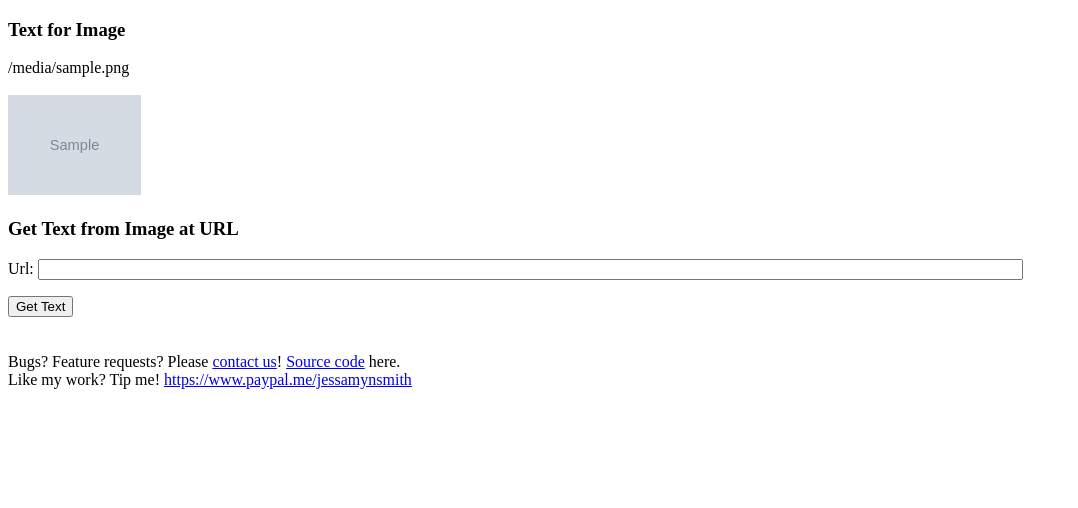
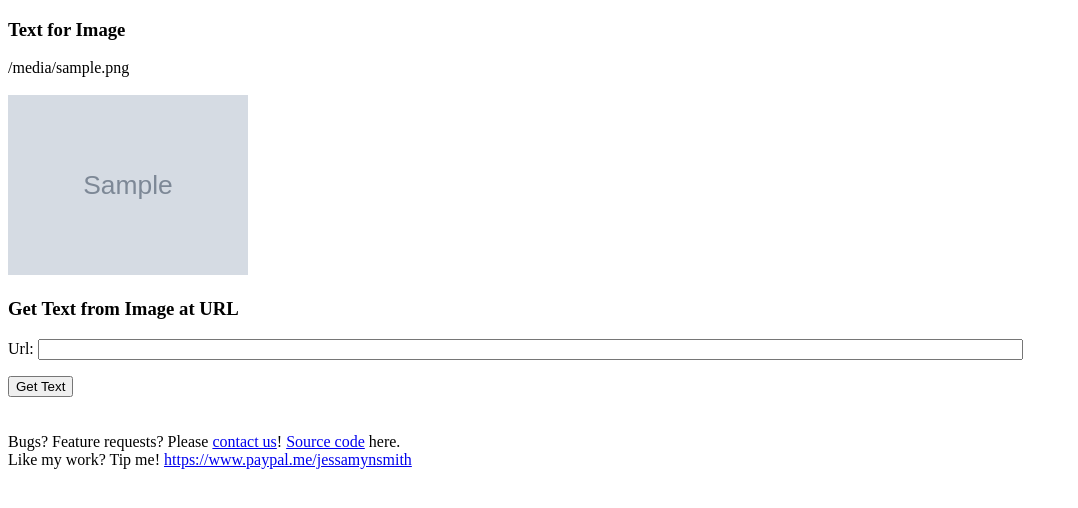
Before and after one commit to jessamynsmith/image-to-text-server, a Django app: template ocr/templates/ocr/ocr_url_view.html in a window 1280 px wide. Shown: the top 508 px of the page, without its empty margins (0-1078 px from the left). Run offline with Django 3.2, Linux system fonts and the light colour scheme; tables that the repository leaves empty hold one stand-in row (values such as "Sample post"); the template is opened without the code that fills it: values that come from a table or form of the project are taken from there, most other values are stand-ins (such as "Sample title", 1, 10 or a date in 2020); grey boxes marked "Sample" are stand-in pictures.

Commit message:
Made image on url page a little bigger

```diff
--- a/ocr/templates/ocr/ocr_url_view.html
+++ b/ocr/templates/ocr/ocr_url_view.html
@@ -11,7 +11,7 @@
 
         <br/>
 
-        <img src="{{ image_url }}" style="max-height: 100px; max-width: 200px;">
+        <img src="{{ image_url }}" style="max-height: 180px; max-width: 300px;">
 
         <br/>
     {% endif %}
```
